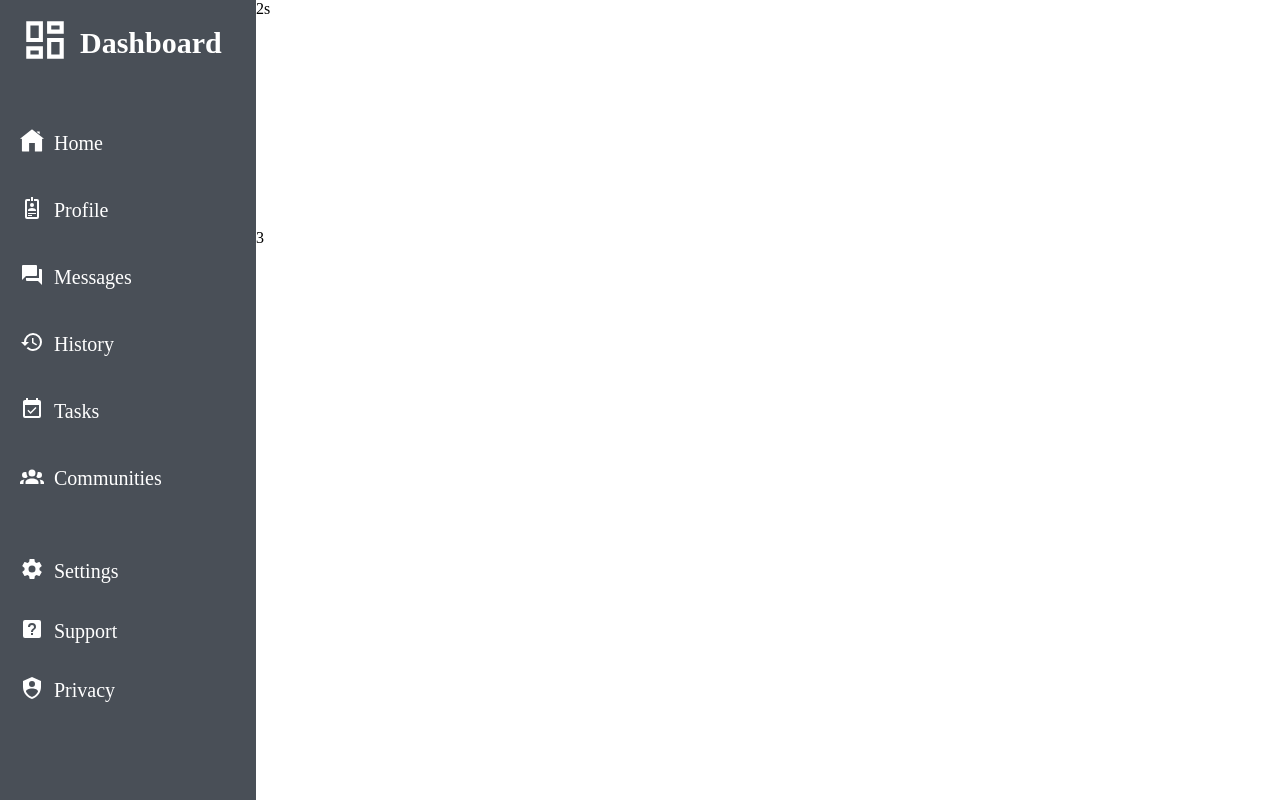
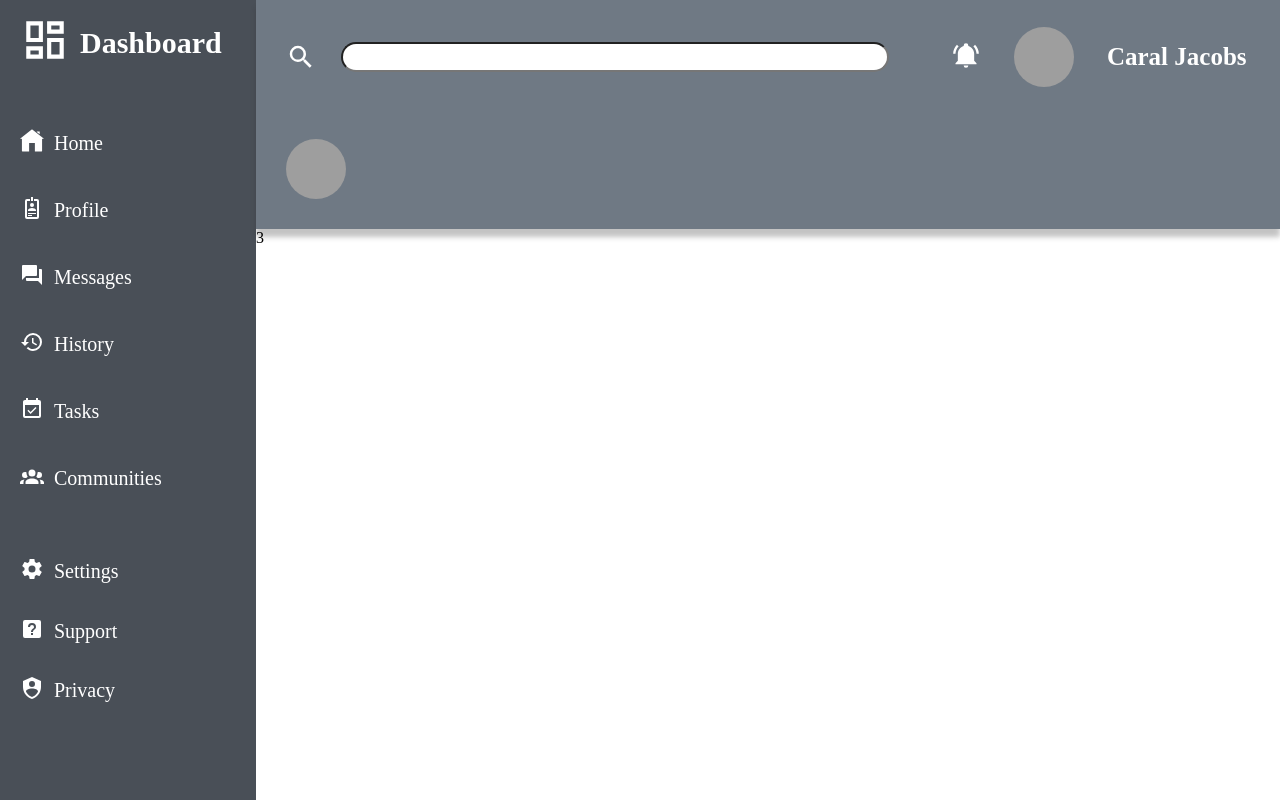
Before and after one commit to Humzaza/Admin-Dashboard, a plain HTML site: page index.html in a window 1280 px wide. Drawn offline with Linux system fonts and the light colour scheme; grey boxes are pictures that could not be loaded.

Commit message:
nav-bar complete, working on header

```diff
--- a/index.html
+++ b/index.html
@@ -16,8 +16,8 @@
                         <path fill="currentColor" d="M19,5V7H15V5H19M9,5V11H5V5H9M19,13V19H15V13H19M9,17V19H5V17H9M21,3H13V9H21V3M11,3H3V13H11V3M21,11H13V21H21V11M11,15H3V21H11V15Z" />
                     </svg>
                 </div>
-                <div class="nav-Options dash">
-                    Dashboard
+                <div>
+                    <a class="nav-Options dash" href="">Dashboard</a>
                 </div>
             </div>
 
@@ -30,41 +30,51 @@
                         <path d="M 25 1.0507812 C 24.7825 1.0507812 24.565859 1.1197656 24.380859 1.2597656 L 1.3808594 19.210938 C 0.95085938 19.550938 0.8709375 20.179141 1.2109375 20.619141 C 1.5509375 21.049141 2.1791406 21.129062 2.6191406 20.789062 L 4 19.710938 L 4 46 C 4 46.55 4.45 47 5 47 L 19 47 L 19 29 L 31 29 L 31 47 L 45 47 C 45.55 47 46 46.55 46 46 L 46 19.710938 L 47.380859 20.789062 C 47.570859 20.929063 47.78 21 48 21 C 48.3 21 48.589063 20.869141 48.789062 20.619141 C 49.129063 20.179141 49.049141 19.550938 48.619141 19.210938 L 25.619141 1.2597656 C 25.434141 1.1197656 25.2175 1.0507812 25 1.0507812 z M 35 5 L 35 6.0507812 L 41 10.730469 L 41 5 L 35 5 z"></path>
                     </svg>
                 </div>
-                <div class="nav-Options">Home</div>
+                <div>
+                    <a class="nav-Options" href="">Home</a>
+                </div>
+
                 <div class="nav-Options profile-Btn">
                     <svg style="width:24px;height:24px" viewBox="0 0 24 24">
                         <path fill="currentColor" d="M17,3H14V5H17V21H7V5H10V3H7A2,2 0 0,0 5,5V21A2,2 0 0,0 7,23H17A2,2 0 0,0 19,21V5A2,2 0 0,0 17,3M12,7A2,2 0 0,1 14,9A2,2 0 0,1 12,11A2,2 0 0,1 10,9A2,2 0 0,1 12,7M16,15H8V14C8,12.67 10.67,12 12,12C13.33,12 16,12.67 16,14V15M16,18H8V17H16V18M12,20H8V19H12V20M13,5H11V1H13V5Z" />
                     </svg>
                 </div>
-                <div class="nav-Options profile-Btn">
-                    Profile
+                <div>
+                    <a class="nav-Options profile-Btn" href="">Profile</a>
                 </div>
+
                 <div class="nav-Options messages-Btn">
                     <svg style="width:24px;height:24px" viewBox="0 0 24 24">
                         <path fill="currentColor" d="M17,12V3A1,1 0 0,0 16,2H3A1,1 0 0,0 2,3V17L6,13H16A1,1 0 0,0 17,12M21,6H19V15H6V17A1,1 0 0,0 7,18H18L22,22V7A1,1 0 0,0 21,6Z" />
                     </svg>
                 </div>
-                <div class="nav-Options messages-Btn">Messages</div>
+                <div>
+                    <a class="nav-Options messages-Btn" href="">Messages</a>
+                </div>
                 <div class="nav-Options history-Btn">
                     <svg style="width:24px;height:24px" viewBox="0 0 24 24">
                         <path fill="currentColor" d="M13.5,8H12V13L16.28,15.54L17,14.33L13.5,12.25V8M13,3A9,9 0 0,0 4,12H1L4.96,16.03L9,12H6A7,7 0 0,1 13,5A7,7 0 0,1 20,12A7,7 0 0,1 13,19C11.07,19 9.32,18.21 8.06,16.94L6.64,18.36C8.27,20 10.5,21 13,21A9,9 0 0,0 22,12A9,9 0 0,0 13,3" />
                     </svg>
                 </div>
-                <div class="nav-Options history-Btn">History</div>
+                <div class="nav-Options history-Btn">
+                    <a class="nav-Options history-Btn" href="">History</a>
+                </div>
                 <div class="nav-Options task-Btn">
                     <svg style="width:24px;height:24px" viewBox="0 0 24 24">
                         <path fill="currentColor" d="M19,19H5V8H19M19,3H18V1H16V3H8V1H6V3H5C3.89,3 3,3.9 3,5V19A2,2 0 0,0 5,21H19A2,2 0 0,0 21,19V5A2,2 0 0,0 19,3M16.53,11.06L15.47,10L10.59,14.88L8.47,12.76L7.41,13.82L10.59,17L16.53,11.06Z" />
                     </svg>
                 </div>
                 <div class="nav-Options task-Btn">
-                    Tasks
+                    <a class="nav-Options task-Btn" href="">Tasks</a>
                 </div>
                 <div class="nav-Options communities-Btn">
                     <svg style="width:24px;height:24px" viewBox="0 0 24 24">
                         <path fill="currentColor" d="M12,5.5A3.5,3.5 0 0,1 15.5,9A3.5,3.5 0 0,1 12,12.5A3.5,3.5 0 0,1 8.5,9A3.5,3.5 0 0,1 12,5.5M5,8C5.56,8 6.08,8.15 6.53,8.42C6.38,9.85 6.8,11.27 7.66,12.38C7.16,13.34 6.16,14 5,14A3,3 0 0,1 2,11A3,3 0 0,1 5,8M19,8A3,3 0 0,1 22,11A3,3 0 0,1 19,14C17.84,14 16.84,13.34 16.34,12.38C17.2,11.27 17.62,9.85 17.47,8.42C17.92,8.15 18.44,8 19,8M5.5,18.25C5.5,16.18 8.41,14.5 12,14.5C15.59,14.5 18.5,16.18 18.5,18.25V20H5.5V18.25M0,20V18.5C0,17.11 1.89,15.94 4.45,15.6C3.86,16.28 3.5,17.22 3.5,18.25V20H0M24,20H20.5V18.25C20.5,17.22 20.14,16.28 19.55,15.6C22.11,15.94 24,17.11 24,18.5V20Z" />
                     </svg>
                 </div>
-                <div class="nav-Options communities-Btn">Communities</div>
+                <div class="nav-Options communities-Btn">
+                    <a class="nav-Options communities-Btn" href="">Communities</a>
+                </div>
             </div>
             <div class="nav-Bot">
                 <div class="nav-Options settings-Btn">
@@ -73,7 +83,7 @@
                     </svg>
                 </div>
                 <div class="nav-Options settings-Btn">
-                    Settings
+                    <a class="nav-Options settings-Btn" href="">Settings</a>
                 </div>
 
                 <div class="nav-Options support-Btn">
@@ -81,9 +91,8 @@
                         <path fill="currentColor" d="M11,18H13V16H11V18M12,6A4,4 0 0,0 8,10H10A2,2 0 0,1 12,8A2,2 0 0,1 14,10C14,12 11,11.75 11,15H13C13,12.75 16,12.5 16,10A4,4 0 0,0 12,6M5,3H19A2,2 0 0,1 21,5V19A2,2 0 0,1 19,21H5A2,2 0 0,1 3,19V5A2,2 0 0,1 5,3Z" />
                     </svg>
                 </div>
-
                 <div class="nav-Options support-Btn">
-                    Support
+                    <a class="nav-Options support-Btn" href="">Support</a>
                 </div>
 
                 <div class="nav-Options privacy-Btn">
@@ -92,11 +101,33 @@
                     </svg>
                 </div>
                 <div class="nav-Options privacy-Btn">
-                    Privacy
+                    <a class="nav-Options privacy-Btn" href="">Privacy</a>
                 </div>
             </div>
         </div>
-        <div class="header">2s</div>
+        <div class="header">
+            <div class="search-Area">
+                <div class="search-Icon-div">
+                    <svg class="search-Icon" viewBox="0 0 24 24">
+                        <path fill="white" d="M9.5,3A6.5,6.5 0 0,1 16,9.5C16,11.11 15.41,12.59 14.44,13.73L14.71,14H15.5L20.5,19L19,20.5L14,15.5V14.71L13.73,14.44C12.59,15.41 11.11,16 9.5,16A6.5,6.5 0 0,1 3,9.5A6.5,6.5 0 0,1 9.5,3M9.5,5C7,5 5,7 5,9.5C5,12 7,14 9.5,14C12,14 14,12 14,9.5C14,7 12,5 9.5,5Z" />
+                    </svg>
+                </div>
+                <input class="search-Text" type="text">
+            </div>
+            <div class="top-Right">
+                <div>
+                    <svg class="notif-Icon" viewBox="0 0 24 24">
+                        <path fill="white" d="M21,19V20H3V19L5,17V11C5,7.9 7.03,5.17 10,4.29C10,4.19 10,4.1 10,4A2,2 0 0,1 12,2A2,2 0 0,1 14,4C14,4.1 14,4.19 14,4.29C16.97,5.17 19,7.9 19,11V17L21,19M14,21A2,2 0 0,1 12,23A2,2 0 0,1 10,21M19.75,3.19L18.33,4.61C20.04,6.3 21,8.6 21,11H23C23,8.07 21.84,5.25 19.75,3.19M1,11H3C3,8.6 3.96,6.3 5.67,4.61L4.25,3.19C2.16,5.25 1,8.07 1,11Z" />
+                    </svg>
+                </div>
+                <img class="profile-Picture" src="images/pexels-pixabay-264905.jpg" alt="Profile Picture">
+                <div class="name">Caral Jacobs</div>
+            </div>
+            <div class="bot-Left">
+                <img class="profile-Picture" src="images/pexels-pixabay-264905.jpg" alt="Profile Picture">
+            </div>
+            <div></div>
+        </div>
         <div class="content-Section">3</div>
     </div>
 </body>
--- a/style.css
+++ b/style.css
@@ -33,7 +33,11 @@ body {
 .nav-Options {
     color: white;
     font-size: 20px;
-
+    text-decoration: none;
+}
+.nav-Options:hover {
+    cursor: click;
+    text-decoration: underline;
 }
 
 .nav-Top {
@@ -62,9 +66,67 @@ body {
     padding-top: 40px;
 }
 
+
+
+
 .header {
     grid-area: 1 / 2 / 2 / 3;
+    background-color: #6f7984;
+    box-shadow: 0 8px 5px #2a2a2a47;
+    display: grid;
+    grid-template-columns: 2fr 1fr;
+    grid-template-rows: 1fr 1fr;
+    padding: 10px 10px 10px 30px;
+    align-items: center;
+    gap: 20px;
 }
+
+.search-Area {
+    display: grid;
+    grid-template-columns: 40px auto 40px;
+}
+
+.search-Icon {
+    width: 30px;
+    height: 30px;
+}
+
+.search-Icon-div {
+    display: flex;
+    align-items: center;
+}
+
+.search-Text {
+    padding: 0 5px 0 5px;
+    border-radius: 15px;
+    margin-left: 15px;
+}
+
+.top-Right {
+    display: flex;
+    justify-content: space-evenly;
+    gap: 30px;
+    align-items: center;
+}
+
+.notif-Icon {
+    height: 28px;
+    width: 28px;
+}
+
+.profile-Picture {
+    height: 60px;
+    width: 60px;
+    border-radius: 30px;
+}
+
+.name {
+    color: white;
+    font-size: 25px;
+    font-weight: 800;
+    padding-right: 20px;
+}
+
 
 .content-Section {
     grid-area: 2 / 2 / 3 / 3;
```
Also changed, not shown: 1 other file.
